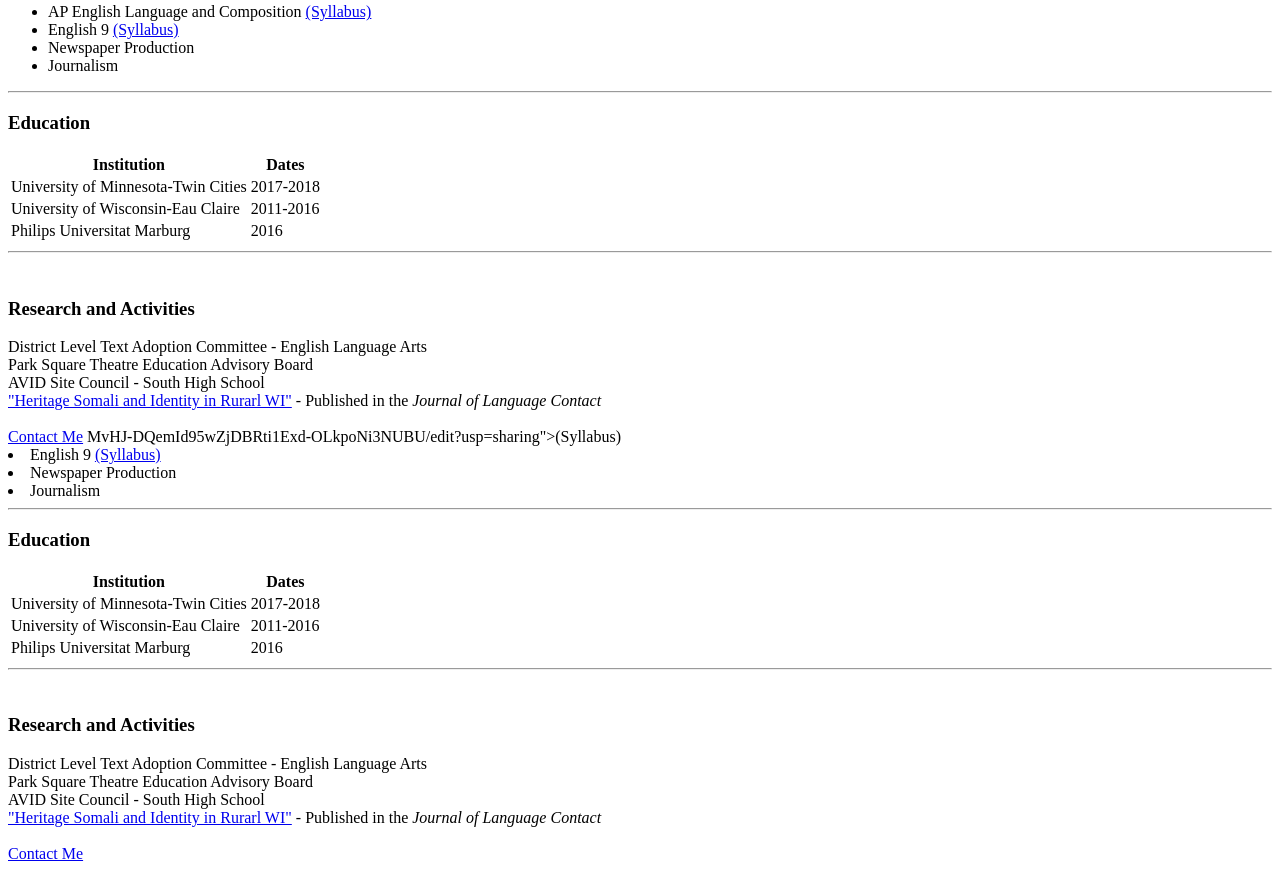
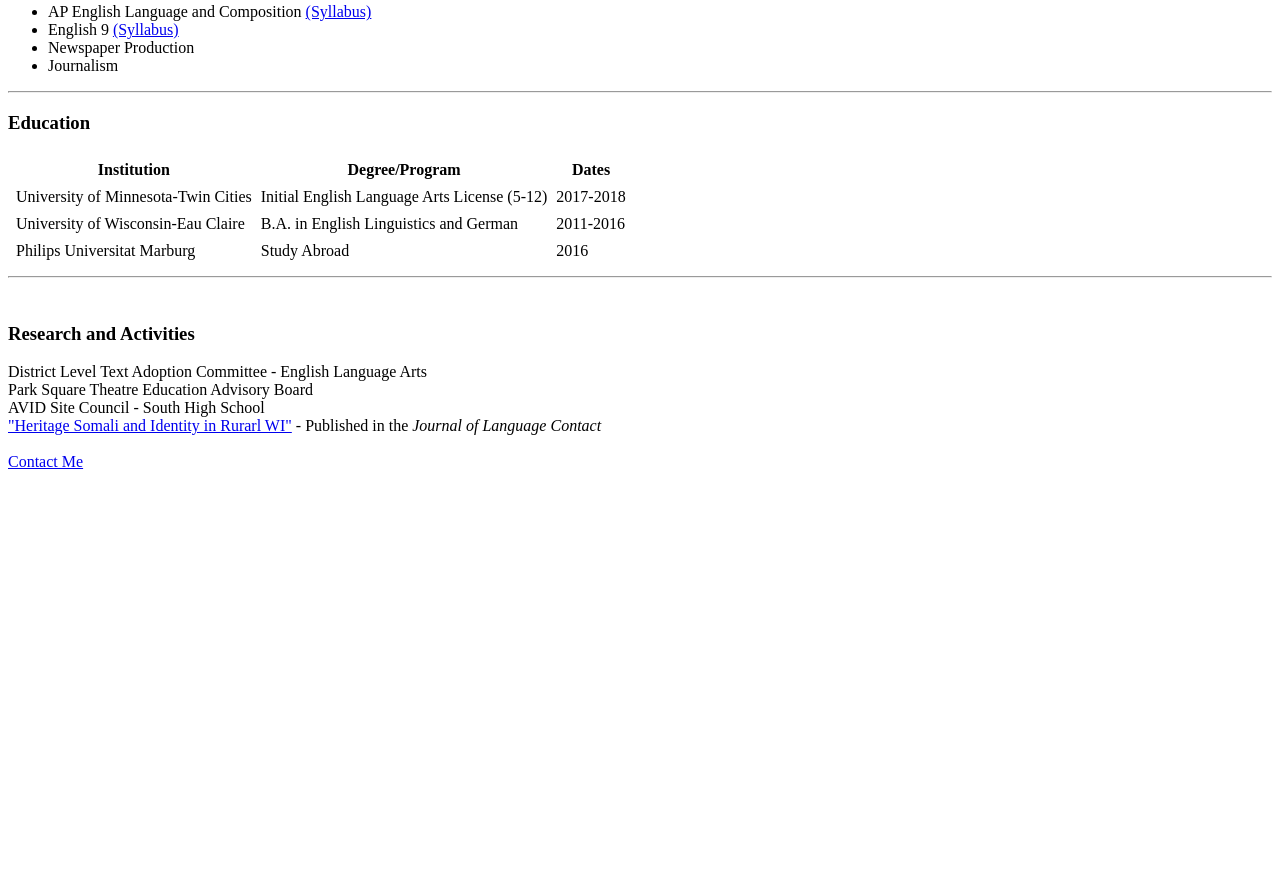
Before and after one commit to bubnel/cv, a plain HTML site: page index.html in a window 1280 px wide. Shown: the part 420-1291 px from the top of the page. After the commit the page ends 899 px from the top, so only its background shows below. Drawn offline with Linux system fonts and the light colour scheme.

Commit message:
Updated education section

```diff
--- a/index.html
+++ b/index.html
@@ -24,66 +24,28 @@
         </ul>
         <hr>
          <h3><strong>Education</strong></h3>
-        <table>
+        <table cellspacing="7">
             <thead>
                 <tr>
                     <th>Institution</th>
+                    <th>Degree/Program</th>
                     <th>Dates</th>
                 </tr>
             <tr>
                 <td>University of Minnesota-Twin Cities</td>
+                <td>Initial English Language Arts License (5-12)</td>
                 <td>2017-2018</td>
             </tr>
             <tr>
                 <td>University of Wisconsin-Eau Claire</td>
+                <td>B.A. in English Linguistics and German</td>
                 <td>2011-2016</td>
             </tr>
             <tr>
                 <td>Philips Universitat Marburg</td>
+                <td>Study Abroad</td>
                 <td>2016</td>
             </tr>
-
-        </table>
-        <hr>
-        <br>
-        <h3><strong>Research and Activities</strong></h3>
-        <table>
-            <thead>
-                <tr>District Level Text Adoption Committee - English Language Arts</tr><br>
-                <tr>Park Square Theatre Education Advisory Board</tr><br>
-                <tr>AVID Site Council - South High School</tr><br>
-                <tr> <a href="https://brill.com/view/journals/jlc/11/2/article-p348_348.xml?language=en">"Heritage Somali and Identity in Rurarl WI"</a> - Published in the <i> Journal of Language Contact</i></tr>
-            </thead>
-        </table>
-        <br>
-        <a href="contact info.html">Contact Me</a>
-
-    </body>
-</html> MvHJ-DQemId95wZjDBRti1Exd-OLkpoNi3NUBU/edit?usp=sharing">(Syllabus)</a> </li>
-            <li>English 9 <a href="https://docs.google.com/document/d/1CaOM-HVBMEqDkv5CoTwd3oirbuF1gBr_9pc2KZOighg/edit?usp=sharing">(Syllabus)</a></li>
-            <li>Newspaper Production</li>
-            <li>Journalism</li>
-        </ul>
-        <hr>
-         <h3><strong>Education</strong></h3>
-        <table>
-            <thead>
-                <tr>
-                    <th>Institution</th>
-                    <th>Dates</th>
-                </tr>
-            <tr>
-                <td>University of Minnesota-Twin Cities</td>
-                <td>2017-2018</td>
-            </tr>
-            <tr>
-                <td>University of Wisconsin-Eau Claire</td>
-                <td>2011-2016</td>
-            </tr>
-            <tr>
-                <td>Philips Universitat Marburg</td>
-                <td>2016</td>
-                </tr>
         </table>
         <hr>
         <br>
```
